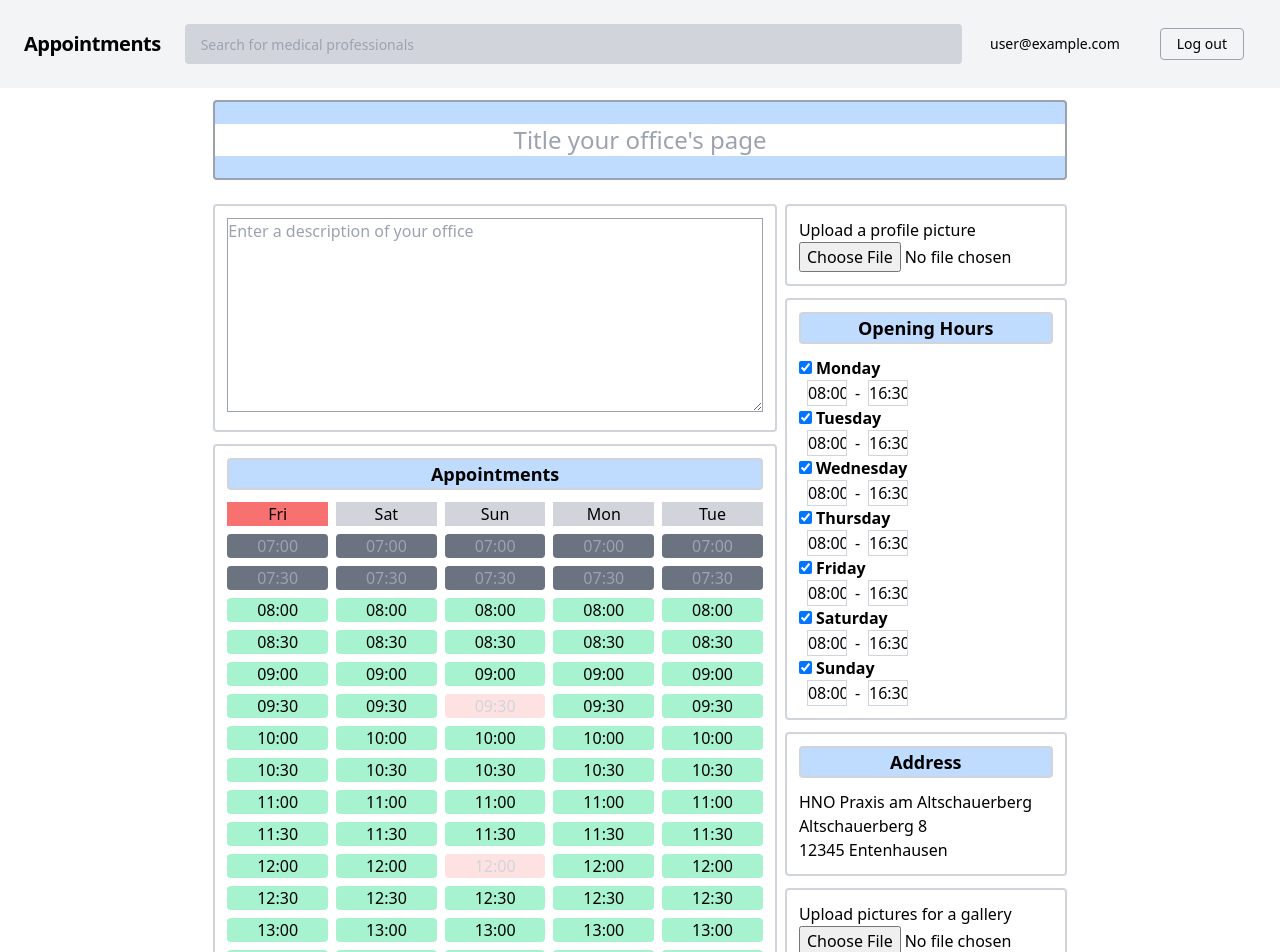
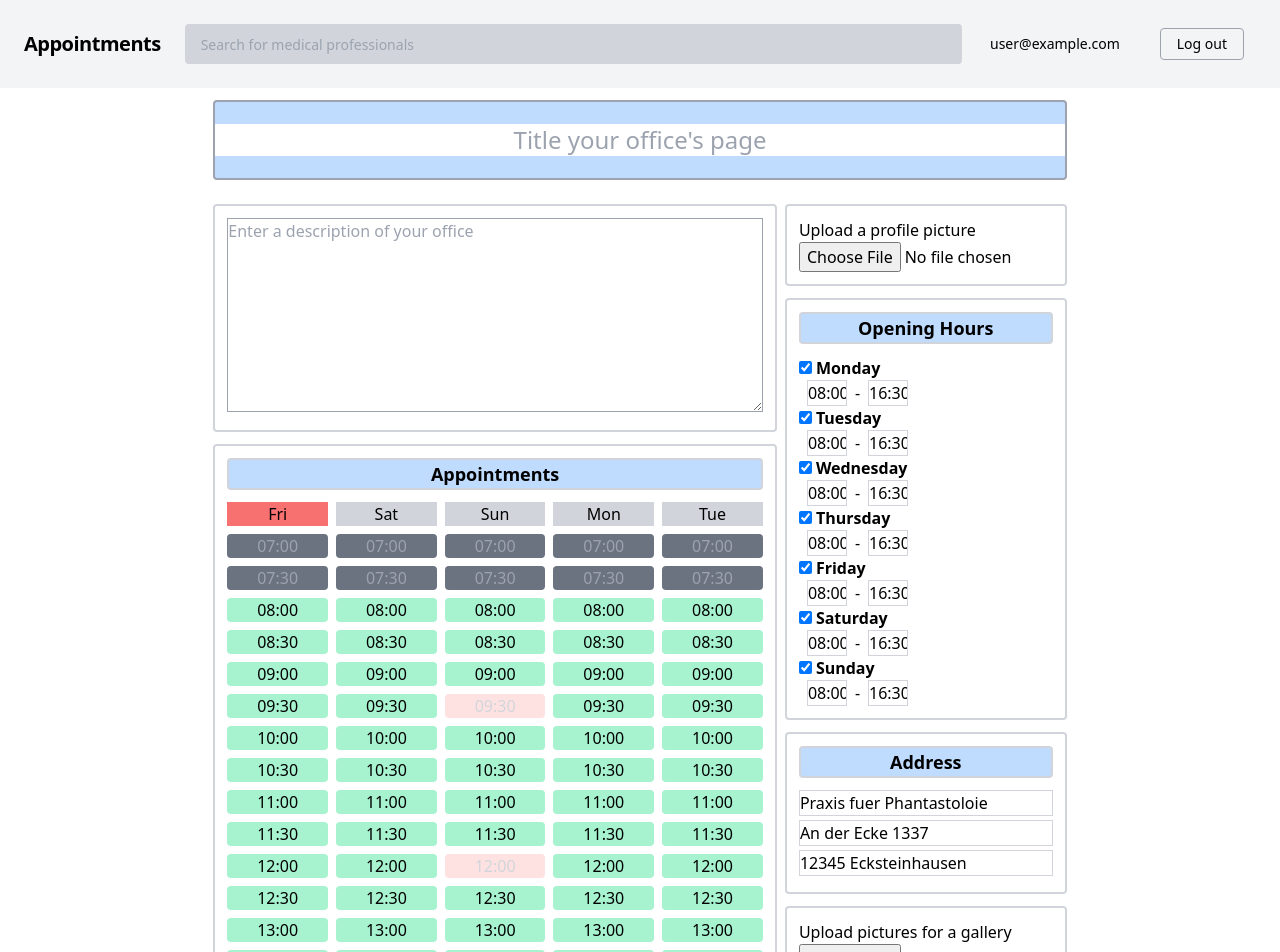
Before and after one commit to Snonky/cc-appointments, a React (Create React App) app in the folder webapp-frontend/: page /office/1/edit in a window 1280 px wide. Shown: the top 952 px of the page. Built offline with nearby package versions, Linux system fonts and the light colour scheme; no server answers; sample sign-in values are in the browser's storage.

Commit message:
Added doctor's office address editor

```diff
--- /dev/null
+++ b/webapp-frontend/src/components/AddressEditor.js
@@ -0,0 +1,25 @@
+import React, { useRef } from 'react';
+
+export default function AddressEditor({ address, onAddressChange }) {
+    const inputLines = [useRef(), useRef(), useRef()];
+
+    function handleInputChange() {
+        const newAddress = inputLines.map(input => input.current.value);
+        onAddressChange(newAddress);
+    }
+
+    return inputLines.map((ref, i) => {
+        return (
+            <input
+                type="text"
+                onChange={handleInputChange}
+                ref={ref}
+                key={i}
+                value={address[i]}
+                maxLength={40}
+                className="mb-1 w-full border border-gray-300"
+                placeholder={`Address line ${i + 1}`}
+            />
+        );
+    });
+}
--- a/webapp-frontend/src/components/DoctorsOffice.js
+++ b/webapp-frontend/src/components/DoctorsOffice.js
@@ -26,11 +26,13 @@ const testOpeningHours = [...Array(7).keys()].map((day) => {
     };
 });
 
+const testAddress = ["Praxis fuer Phantastoloie", "An der Ecke 1337", "12345 Ecksteinhausen"];
+
 const testSearchResults = [
-    { id: 0, appointments: testAppointments, openingHours: testOpeningHours },
-    { id: 1, appointments: testAppointments, openingHours: testOpeningHours },
-    { id: 2, appointments: testAppointments, openingHours: testOpeningHours },
-    { id: 3, appointments: testAppointments, openingHours: testOpeningHours },
+    { id: 0, appointments: testAppointments, openingHours: testOpeningHours, address: testAddress },
+    { id: 1, appointments: testAppointments, openingHours: testOpeningHours, address: testAddress },
+    { id: 2, appointments: testAppointments, openingHours: testOpeningHours, address: testAddress },
+    { id: 3, appointments: testAppointments, openingHours: testOpeningHours, address: testAddress },
 ];
 
 export default function DoctorsOffice() {
@@ -102,9 +104,7 @@ export default function DoctorsOffice() {
                             <div id="address-title" className="rounded border-2 border-gray-300 mb-3 text-center text-lg font-semibold bg-blue-200">
                                 <p>Address</p>
                             </div>
-                            <p>HNO Praxis am Altschauerberg</p>
-                            <p>Altschauerberg 8</p>
-                            <p>12345 Entenhausen</p>
+                            {office.address.map(line => <p>{line}</p>)}
                         </div>
                         <div id="address" className="p-3 rounded border-2 border-gray-300">
                             <p className="text-lg">Picture Gallery</p>
--- a/webapp-frontend/src/components/DoctorsOfficeEditor.js
+++ b/webapp-frontend/src/components/DoctorsOfficeEditor.js
@@ -1,5 +1,6 @@
 import React, { useState, useEffect } from 'react';
 import { useRouteMatch } from 'react-router-dom';
+import AddressEditor from './AddressEditor';
 import AppointmentCalendar from './AppointmentCalendar'
 import OpeningHours from './OpeningHours';
 import OpeningHoursEditor from './OpeningHoursEditor';
@@ -27,11 +28,13 @@ const testOpeningHours = [...Array(7).keys()].map((day) => {
     };
 });
 
+const testAddress = ["Praxis fuer Phantastoloie", "An der Ecke 1337", "12345 Ecksteinhausen"];
+
 const testSearchResults = [
-    { id: 0, appointments: testAppointments, openingHours: testOpeningHours },
-    { id: 1, appointments: testAppointments, openingHours: testOpeningHours },
-    { id: 2, appointments: testAppointments, openingHours: testOpeningHours },
-    { id: 3, appointments: testAppointments, openingHours: testOpeningHours },
+    { id: 0, appointments: testAppointments, openingHours: testOpeningHours, address: testAddress },
+    { id: 1, appointments: testAppointments, openingHours: testOpeningHours, address: testAddress },
+    { id: 2, appointments: testAppointments, openingHours: testOpeningHours, address: testAddress },
+    { id: 3, appointments: testAppointments, openingHours: testOpeningHours, address: testAddress },
 ];
 
 export default function DoctorsOfficeEditor() {
@@ -58,6 +61,13 @@ export default function DoctorsOfficeEditor() {
         const newOffice = {};
         Object.assign(newOffice, office);
         newOffice.openingHours = openingHours;
+        setOffice(newOffice);
+    }
+
+    function handleAddressChange(address) {
+        const newOffice = {};
+        Object.assign(newOffice, office);
+        newOffice.address = address;
         setOffice(newOffice);
     }
 
@@ -109,9 +119,10 @@ export default function DoctorsOfficeEditor() {
                                 <div id="address-title" className="rounded border-2 border-gray-300 mb-3 text-center text-lg font-semibold bg-blue-200">
                                     <p>Address</p>
                                 </div>
-                                <p>HNO Praxis am Altschauerberg</p>
-                                <p>Altschauerberg 8</p>
-                                <p>12345 Entenhausen</p>
+                                <AddressEditor
+                                    address={office.address}
+                                    onAddressChange={handleAddressChange}
+                                />
                             </div>
                             <div id="address" className="p-3 rounded border-2 border-gray-300">
                                 <label htmlFor="gallery-upload">Upload pictures for a gallery</label>
```
